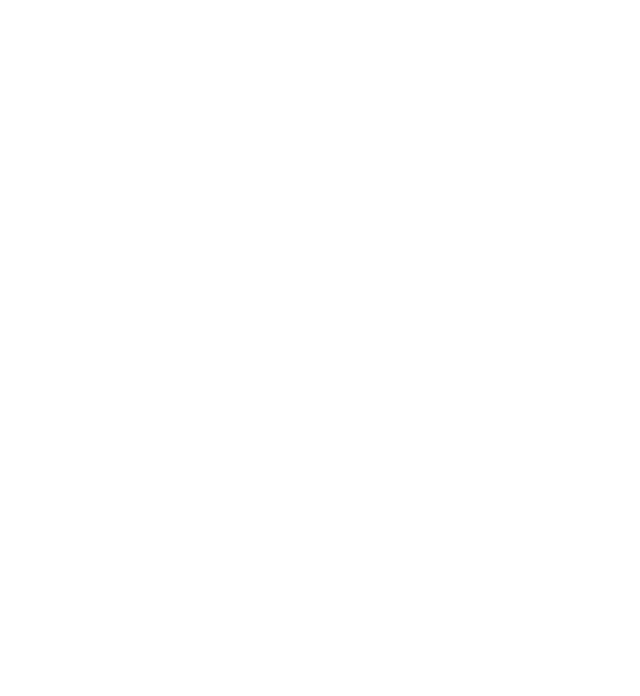
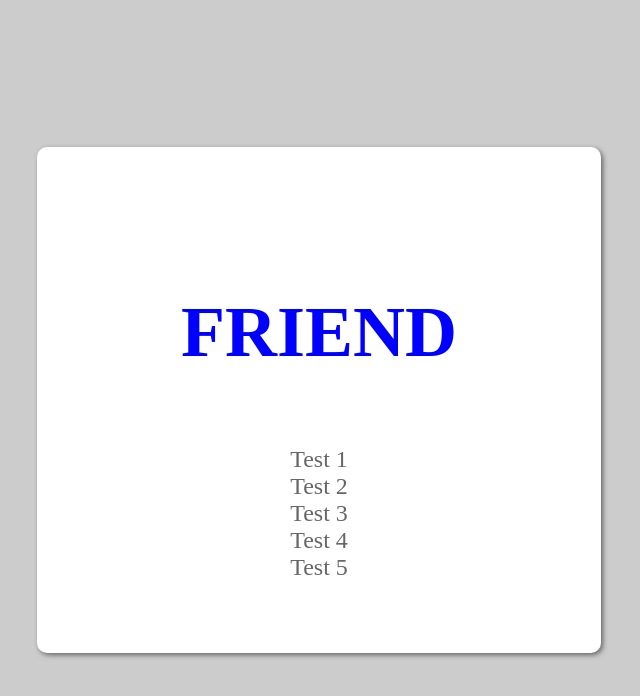
Before and after one commit to Danielb0210/Javascript-Lab-3, a plain HTML site: page index.html in a window 1280 px wide. Shown: the whole page, without its empty margins (321-961 px from the left). Drawn offline with Linux system fonts and the light colour scheme.

Commit message:
initialized files, added required HTML and CSS

```diff
--- a/css/styles.css
+++ b/css/styles.css
@@ -0,0 +1,33 @@
+* {
+    box-sizing: border-box;
+    margin: 0;
+    padding: 0;
+    font-size: 1.0em;
+}
+
+body {
+    background-color: #ccc;
+    color: #666;
+    text-align: center;
+}
+
+.flex-container {
+    display: flex;
+    justify-content: center;
+    align-items: center;
+    flex-direction: column;
+    height: 100vh;
+}
+.friend {
+    background-color: #fff;
+    padding: 3em;
+    border-radius: 10px;
+    box-shadow: 2px 2px 5px #666;
+    font-size: 1.5em;
+}
+.friend h3 {
+    color: blue;
+    text-transform: uppercase;
+    font-size: 3em;
+    padding: 1em;
+}
--- a/index.html
+++ b/index.html
@@ -1,13 +1,28 @@
 <!DOCTYPE html>
 <html lang="en">
+
 <head>
     <meta charset="UTF-8">
     <meta name="viewport" content="width=device-width, initial-scale=1.0">
     <meta http-equiv="X-UA-Compatible" content="ie=edge">
     <script src="js/app.js"></script>
-    <title>Document</title>
+    <link rel="stylesheet" href="css/styles.css">
+    <title>99 Lines Of Code</title>
 </head>
+
 <body>
 
+    <div class="flex-container">
+        <div class="friend">
+            <h3>Friend</h3>
+            <p>Test 1</p>
+            <p>Test 2</p>
+            <p>Test 3</p>
+            <p>Test 4</p>
+            <p>Test 5</p>
+        </div>
+    </div>
+
 </body>
+
 </html>
```
